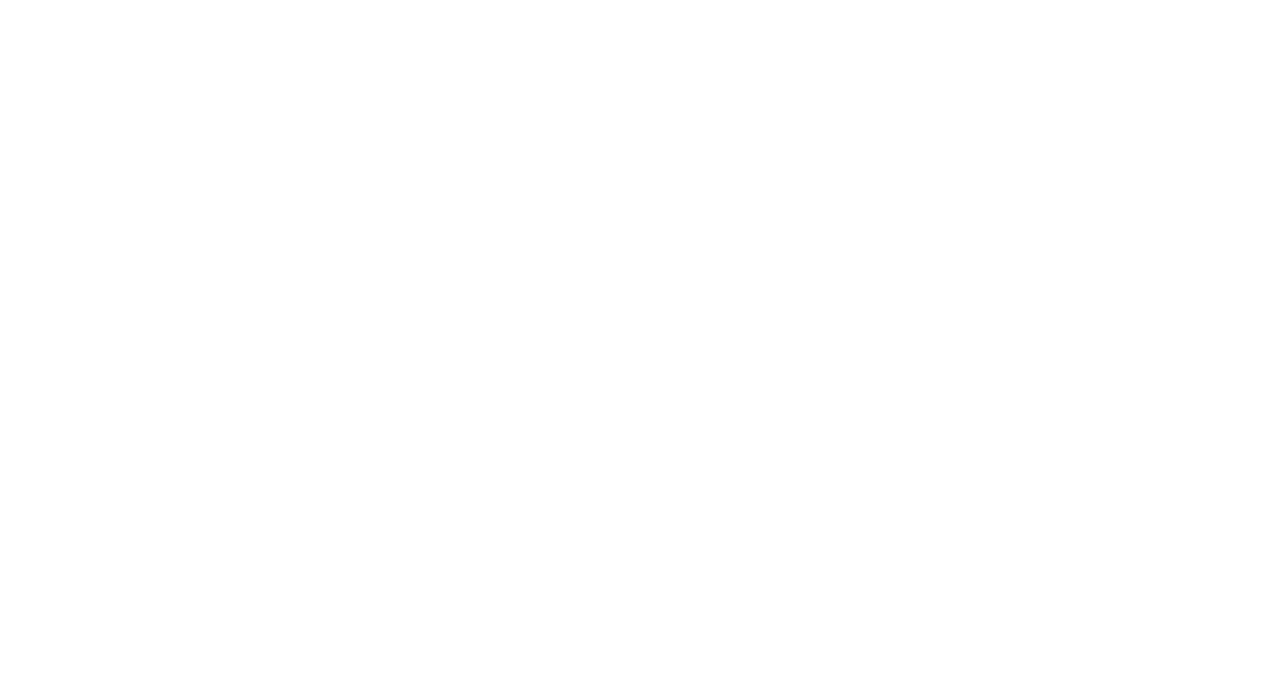
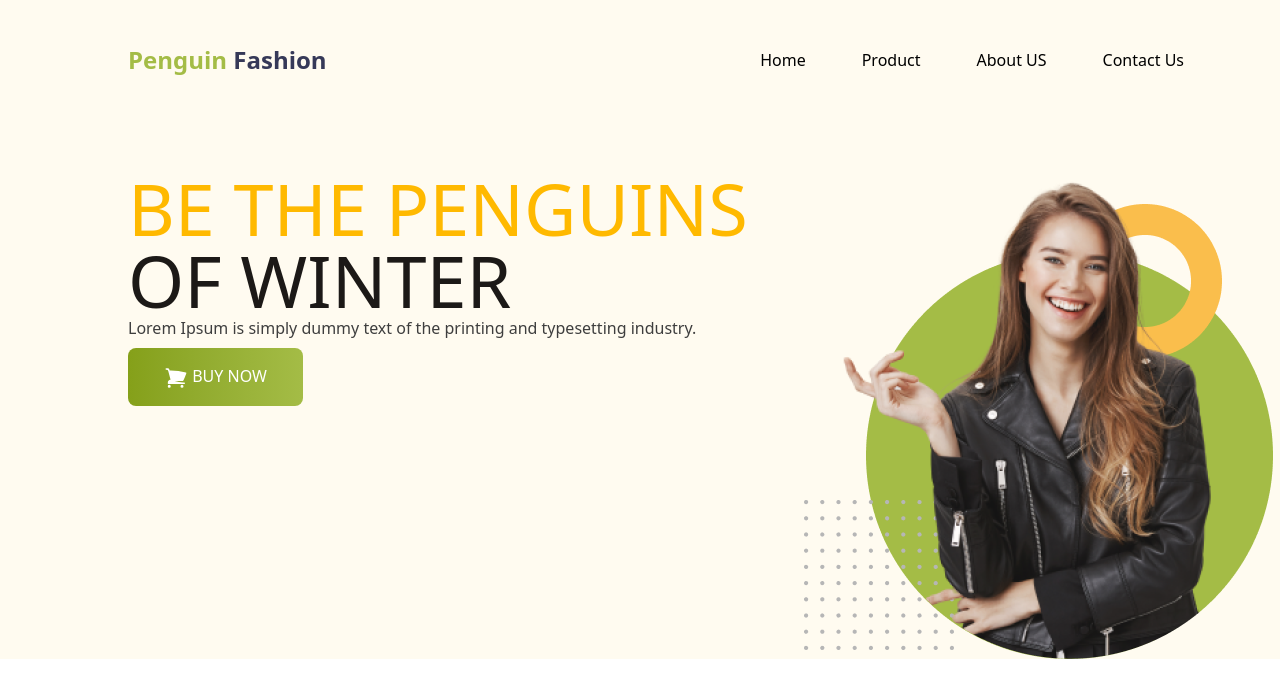
Before and after one commit to julkarnine3/penguin-fashion-using-tailwind, a plain HTML site: page index.html in a window 1280 px wide. Drawn offline with nearby package versions, Linux system fonts and the light colour scheme.

Commit message:
added cover

```diff
--- a/index.html
+++ b/index.html
@@ -3,10 +3,38 @@
 <head>
     <meta charset="UTF-8">
     <meta name="viewport" content="width=device-width, initial-scale=1.0">
+    <link href="https://fonts.googleapis.com/css2?family=Bebas+Neue&display=swap" rel="stylesheet">
+    <script src="https://unpkg.com/@tailwindcss/browser@4"></script>
     <title>Penguin Fashion</title>
 </head>
 <body>
-    <header>
+    <header class="bg-[#FFFBF0] pl-4 md:pl-32 ">
+        <nav class="flex justify-between mb-24">
+
+            <h2 class="mt-11 font-bold text-2xl"><span class="text-[#A4BC46]">Penguin</span> <span class="text-[#363958]">Fashion</span></h2>
+
+            <ul class="list-none flex justify-between gap-14 mt-12 mr-24 font-medium text-base ">
+                <li><a class="no-underline" href="">Home</a></li>
+                <li><a class="no-underline" href="">Product</a></li>
+                <li><a class="no-underline" href="">About US</a></li>
+                <li><a class="no-underline" href="">Contact Us</a></li>
+            </ul>
+        </nav>
+        <div class="md:flex gap-14">
+            <div>
+                <h1 class="font-normal	text-7xl	uppercase"><span class="text-amber-400">Be the Penguins</span> <br>
+                    <span class="text-stone-900	">of Winter</span></h1>
+                <p class="font-normal text-base text-[#3E3E3E]">Lorem Ipsum is simply dummy text of the printing
+                    and typesetting industry.</p>
+                <button class="bg-gradient-to-r from-[#85A019] to-[#A4BC46]  py-4 px-9 mt-2 rounded-lg text-white te font-medium text-base"><svg xmlns="http://www.w3.org/2000/svg" fill="white" viewBox="0 0 24 24" stroke-width="1.5" stroke="currentColor" class="size-6 inline text-white">
+                    <path stroke-linecap="round" stroke-linejoin="round" d="M2.25 3h1.386c.51 0 .955.343 1.087.835l.383 1.437M7.5 14.25a3 3 0 0 0-3 3h15.75m-12.75-3h11.218c1.121-2.3 2.1-4.684 2.924-7.138a60.114 60.114 0 0 0-16.536-1.84M7.5 14.25 5.106 5.272M6 20.25a.75.75 0 1 1-1.5 0 .75.75 0 0 1 1.5 0Zm12.75 0a.75.75 0 1 1-1.5 0 .75.75 0 0 1 1.5 0Z" />
+                  </svg>
+                  BUY NOW</button>
+            </div>
+            <div>
+                <img src="./images/model.png" alt="">
+            </div>
+        </div>
 
     </header>
 
--- /dev/null
+++ b/tailwind.config.js
@@ -0,0 +1,8 @@
+/** @type {import('tailwindcss').Config} */
+module.exports = {
+    content: ["./src/**/*.{html,js}"],
+    theme: {
+      extend: {},
+    },
+    plugins: [],
+  }
```
Also changed, not shown: images/jacket-1.png (added), images/jacket-2.png (added), images/jacket-3.png (added), images/jacket-4.png (added), images/jacket-5.png (added), images/jacket-6.png (added), images/model.png (added), images/shopping.png (added).
